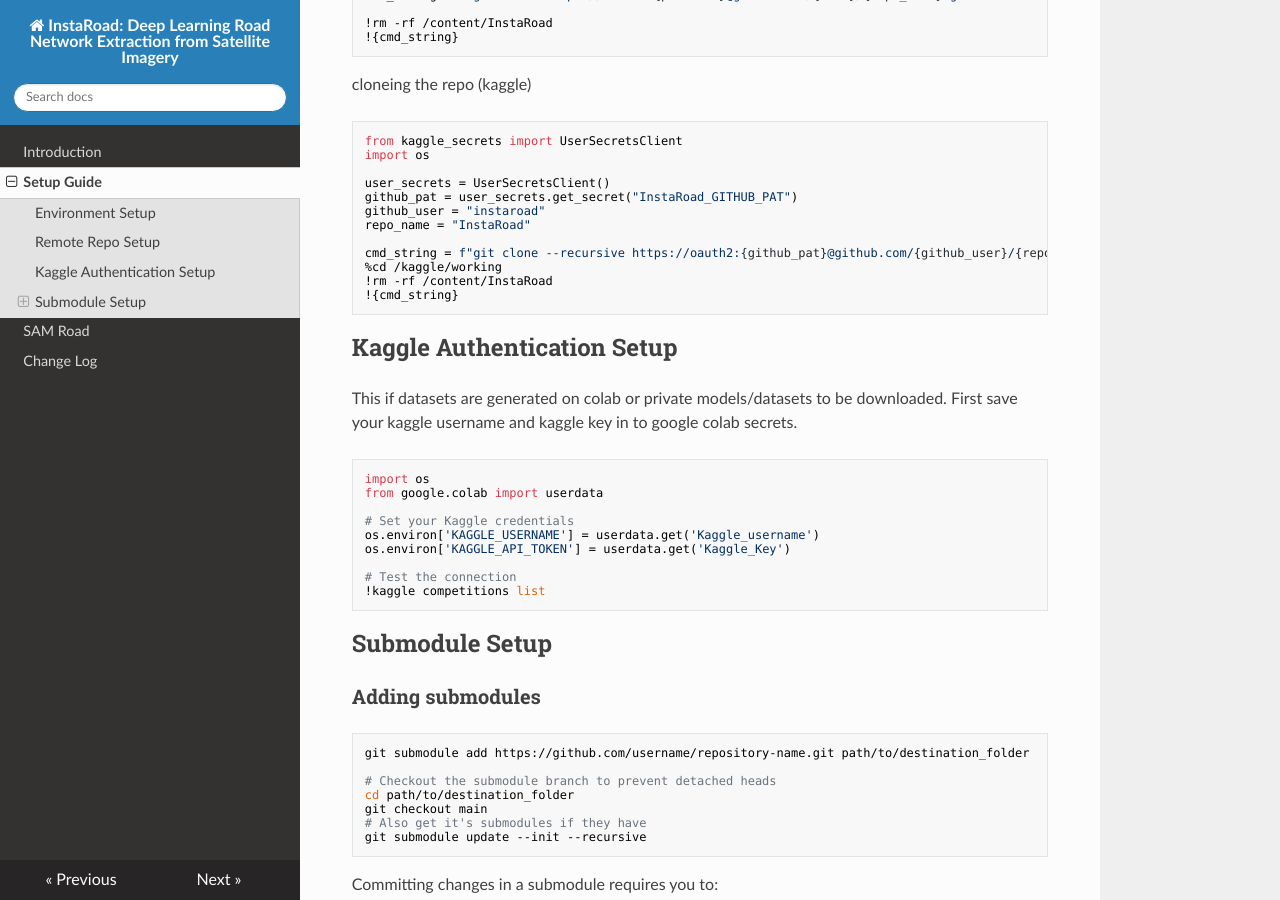
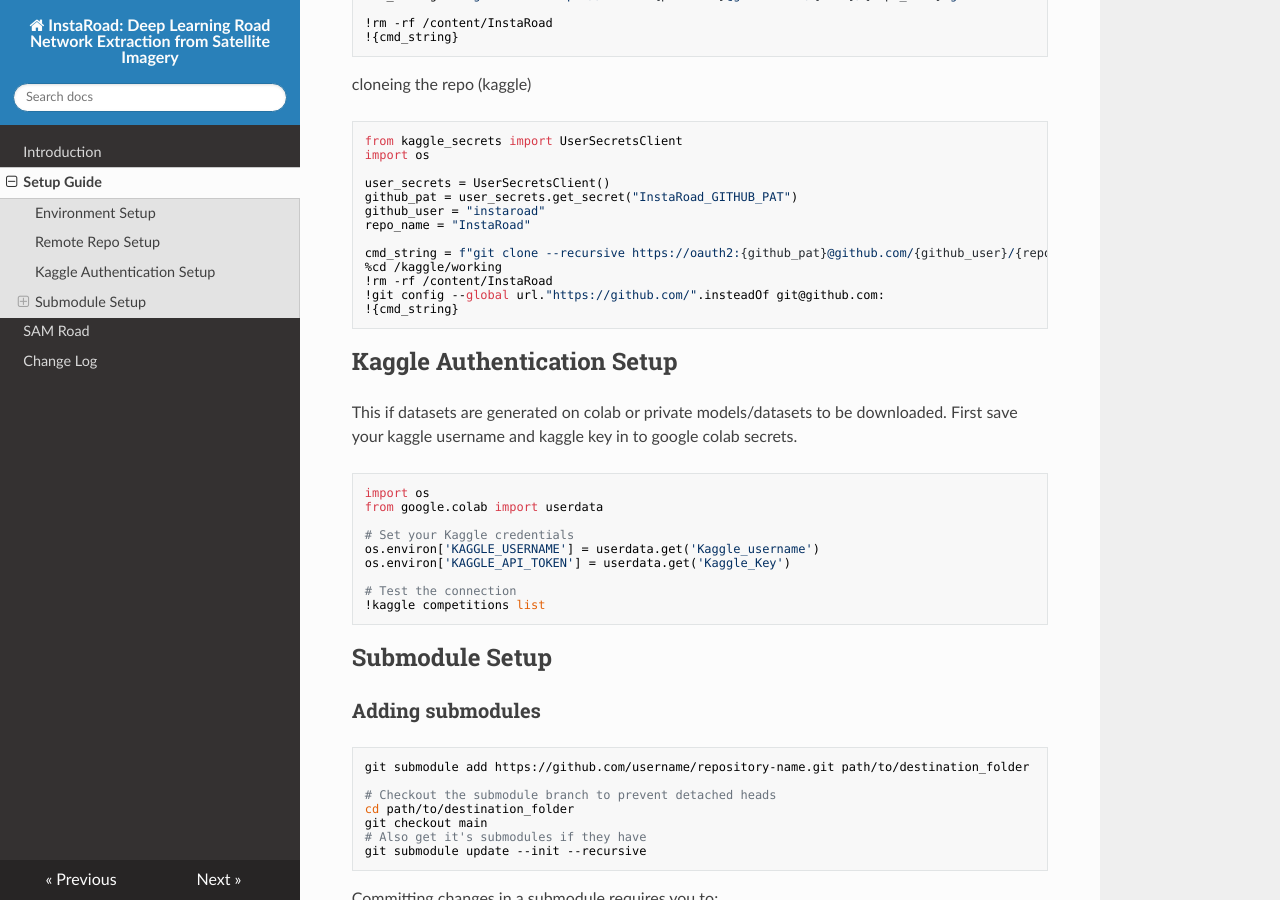
Before and after one commit to Goamhobala/Task-Driven-Super-Resolution-, an MkDocs documentation site: the page built from docs/setup.md, in a window 1280 px wide and 900 px high, scrolled down 1526 px. Built offline with MkDocs 1.6.1, drawn with Linux system fonts in a browser that asks for light colours; nearby versions of some CDN libraries.

Commit message:
Docs: add ssh problem fix to git clone command in docs

````diff
--- a/docs/setup.md
+++ b/docs/setup.md
@@ -76,6 +76,7 @@ repo_name = "InstaRoad"
 cmd_string = f"git clone --recursive https://oauth2:{github_pat}@github.com/{github_user}/{repo_name}.git"
 %cd /kaggle/working
 !rm -rf /content/InstaRoad
+!git config --global url."https://github.com/".insteadOf git@github.com:
 !{cmd_string}
 ```
 
````
